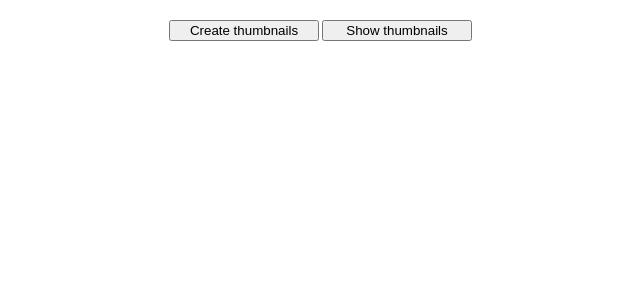
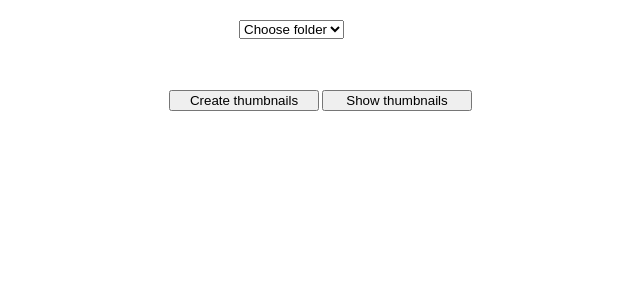
Before and after one commit to mdelformo/ThumbsBar, a PHP site: page / in a window 1280 px wide. Shown: the top 300 px of the page, without its empty margins (301-941 px from the left). Run offline with PHP 8.4, Linux system fonts and the light colour scheme.

Commit message:
Merged code from mdelformo

```diff
--- a/css/default.css
+++ b/css/default.css
@@ -28,7 +28,15 @@ img#mainimg {
 	border: 10px solid black;
 }
 
+#folder_chooser {
 
+	position: relative;
+	margin-left: auto; margin-right: auto;
+	margin-top: 20px;
+	height: 50px;
+	width: 200px;
+
+}
 
 .navarrow {
 	text-decoration: none;
--- a/index.php
+++ b/index.php
@@ -1,4 +1,6 @@
 <!DOCTYPE HTML>
+
+<?php require_once('thumbsbar.php'); ?>
 
 <html>
 
@@ -13,6 +15,24 @@
 </head>
 
 <body>
+
+<div id="folder_chooser">
+
+    <select id="folder_select">
+
+        <option value="" selected="selected">Choose folder</option>
+
+        <?php
+
+        $imageFolders = ThumbsBar::getImageFolders();
+        foreach ($imageFolders as $imageFolder) {
+
+            echo '<option>' . $imageFolder . '</option>';
+        } ?>
+
+    </select>
+
+</div>
 
 <div id="toolbar">
 
@@ -35,8 +55,6 @@
 <a class="navarrow" id="leftarrow" onclick="initMoveRight();" style="visibility: hidden; left: 10px;">&#60;</a>
 <a class="navarrow" id="rightarrow" onclick="initMoveLeft();" style="visibility: hidden; right: 10px;">&#62;</a>
 
-<!-- Element below are all generated by thumbsbar.php -->
-
 <div id="container" style="position: absolute; height: 100px; left: 0px; bottom: 0px;">
 
 	<div id="imagebar"><div>
--- a/js/functions.js
+++ b/js/functions.js
@@ -10,11 +10,15 @@ var opacity = 0.1;	// Initial opacity for the thumbsbar
 
 function createThumbsBar() {
 
+	var folderName = document.getElementById('folder_select').value;
+
+    if (folderName) {
+
 		document.getElementById("progressbar").innerHTML = "Creating thumbnails..";
 
 		if (window.XMLHttpRequest) request = new XMLHttpRequest();
 
-	request.open('GET', 'thumbsbar.php?q=create', true);
+			request.open('GET', 'thumbsbar.php?q=create&folder='+folderName, true);
 
 		 	request.onreadystatechange=function(){
 
@@ -28,15 +32,25 @@ function createThumbsBar() {
 
 	  	request.send(null);
 
+	} else {
+
+		document.getElementById("progressbar").innerHTML = 'A folder must be selected';
+
+	}
+
 }
 
 // Sends a GET request to server asking to show the thumbsbar
 
 function showThumbsBar() {
 
+    var folderName = document.getElementById('folder_select').value;
+
+    if (folderName) {
+
 		if (window.XMLHttpRequest) request = new XMLHttpRequest();
 
-	request.open('GET', 'thumbsbar.php?q=show', true);
+			request.open('GET', 'thumbsbar.php?q=show&folder='+folderName, true);
 
 	 		request.onreadystatechange=function(){
 
@@ -65,6 +79,12 @@ function showThumbsBar() {
 	 	}
 
 	  	request.send(null);
+
+	} else {
+
+		document.getElementById("progressbar").innerHTML = 'A folder must be selected';
+
+	}
 
 }
 
@@ -99,12 +119,6 @@ function keyDown(e) {
 		initMoveRight();
 
 	}
-
-}
-
-function keyUp(e) {
-
-	//document.addEventListener('keydown', scrollThumbs, false);
 
 }
 
--- a/thumbsbar.php
+++ b/thumbsbar.php
@@ -1,10 +1,16 @@
 <?php
+
+$req;
+
+if(isset($_GET['q'])) {
 
 	$req				= $_GET["q"];
 
 	if ($req == "create") {
 
-	$tb = new ThumbsBar();
+		$folder = $_GET["folder"];
+		$tb		= new ThumbsBar($folder . "/");
+
 		$tb->createThumbs(200, 100);
 
 		echo "Thumbnails created";
@@ -13,11 +19,14 @@ if ($req == "create") {
 
 	if ($req == "show") {
 
-	$tb = new ThumbsBar();
+		$folder = $_GET["folder"];
+		$tb 	= new ThumbsBar($folder . "/");
+
 		echo $tb->getThumbs();
 
 	}
 
+}
 
 class ThumbsBar {
 
@@ -25,7 +34,7 @@ class ThumbsBar {
 	private $filename;
 	private $files;
 
-	function ThumbsBar($dir = 'img/', $filename = 'thumbsbar.jpg') {
+	function ThumbsBar($dir, $filename = 'thumbsbar.jpg') {
 
 		$this->dir 		= $dir;
 		$this->filename	= $filename;
@@ -148,7 +157,7 @@ class ThumbsBar {
 
 		foreach ($dir as $file) {
 
-			if ($this->isImage($file) && $file != 'thumbsbar.jpg') {
+			if (ThumbsBar::isImage($file) && $file != 'thumbsbar.jpg') {
 
 				$img_files[] = $file;
 
@@ -160,7 +169,7 @@ class ThumbsBar {
 
 	}
 
-	private function isImage($file) {
+	private static function isImage($file) {
 
 		// \z = is last in string, /i = ignore case
 		if (preg_match('/jpg|jpeg|png|gif\z/i', $file)) return true;
@@ -168,6 +177,93 @@ class ThumbsBar {
 
 	}
 
+	    // Returns: An array of all folders in the current folder.
+    static function getFolders($startFolder = './') {
+        $ignoredFolder[] = '.';
+        $ignoredFolder[] = '..';
+        if (is_dir($startFolder)) {
+            if ($folderHandle = opendir($startFolder)) {
+                while (($folder = readdir($folderHandle)) !== false) {
+                    if (!(array_search($folder, $ignoredFolder) > -1)) {
+                        if (filetype($startFolder . $folder) == "dir") {
+                            $folders[] = $folder;
+                        }
+                    }
+                }
+                closedir($folderHandle);
+            }
+        }
+        return($folders);
     }
 
+    // Parameter: A list of folders that can contain images relative to the current directory.
+    // Returns: A list of the folders that contains images.
+    static function getImageFolders() {
+
+        $folders = ThumbsBar::getFolders();
+
+        foreach ($folders as $folder) {
+
+            $folderFiles = ThumbsBar::getFolderFiles($folder);
+
+            foreach ($folderFiles as $folderFile) {
+
+                if (ThumbsBar::isImage($folderFile)) {
+
+                    $imageFolders[] = $folder;
+                    break;
+
+                }
+
+            }
+
+        }
+
+        return $imageFolders;
+
+    }
+
+    // Parameter folder: array with folder names.
+    // Parameter recursive: if files in sub folders should be added as well.
+    // Returns: An array with files in the folder and possibly in the subfolders.
+    static function getFolderFiles($folder, $recursive = false) {
+
+        $files = array();
+
+        if ($handle = opendir($folder)) {
+
+            while (false !== ($file = readdir($handle))) {
+
+                if ($file != "." && $file != "..") {
+
+                    if (is_dir($folder . "/" . $file)) {
+
+                        if ($recursive) {
+
+                            $files = array_merge($files, directoryToArray($folder . "/" . $file, $recursive));
+
+                        }
+
+                        $file = $folder . "/" . $file;
+                        $files[] = preg_replace("/\/\//si", "/", $file);
+
+                    } else {
+
+                        $file = $folder . "/" . $file;
+
+                        $files[] = preg_replace("/\/\//si", "/", $file);
+                    }
+
+                }
+
+            }
+
+            closedir($handle);
+
+        }
+
+        return $files;
+    }
+
+}
 ?>
```
Also changed, not shown: 2 other files. Lines whose indentation alone changed are shown as unchanged.
